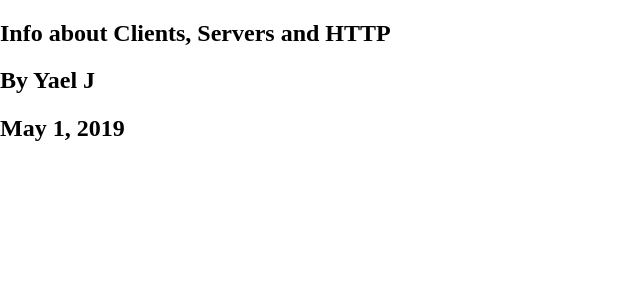
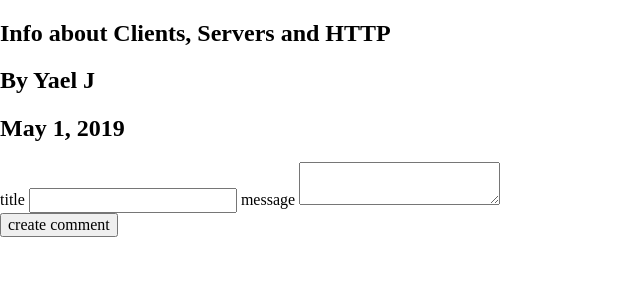
Before and after one commit to ynjacobs/blog-app, a Django app: page /home/2 in a window 1280 px wide. Shown: the top 300 px of the page, without its empty margins (0-640 px from the left). Run offline with Django 3.2, Linux system fonts and the light colour scheme; data comes from the database, SQL or seed files in the repository; both versions use the stored data as it was after the commit.

Commit message:
can add comments

```diff
--- a/blog/models.py
+++ b/blog/models.py
@@ -6,3 +6,10 @@ class Article(models.Model):
    draft = models.BooleanField(default=True)
    published_date = models.DateField(blank=True, null=True)
    author = models.CharField(max_length=255)
+
+
+class Comment(models.Model):
+  name = models.CharField(max_length=255)
+  created_at = models.DateTimeField(auto_now_add=True)
+  message = models.TextField()
+  article = models.ForeignKey(Article, on_delete=models.CASCADE, related_name='comments')
--- a/blog/templates/home.html
+++ b/blog/templates/home.html
@@ -18,7 +18,7 @@
 </ul> -->
 {% for article in articles %}
 
-  <a href="{% url 'post_message' id=article.pk %}">
+  <a href="{% url 'post_details' id=article.pk %}">
     <p>
       <h2>{{ article.title }}</h2>
       {{ article.body }}
--- a/blog/templates/post.html
+++ b/blog/templates/post.html
@@ -5,4 +5,44 @@
 <h2>By {{post.author}}</h2>
 <h2> {{ post.published_date }}</h2>
 
+<ul>
+    {% for comment in post.comments.all %}
+        <li>
+            <p>{{ comment.name }}</p>
+            <p>{{ comment.message }}</p>
+        </li>
+    {% endfor %}
+</ul>
+
+<form action="{% url 'create_comment' %}" method="post">
+    {% csrf_token %}
+    <input type="hidden" name="article" value="{{ post.pk }}">
+
+    <div class="field" class="field">
+
+        <label for="comment_title">title</label>
+        <input id="comment_title" type="text" name="comment_title">
+
+        <label for="comment_message">message</label>
+        <textarea id="comment_message" name="comment_message"></textarea>
+    </div>
+
+    <div class="field">
+
+        <button type="submit">
+            <span>create comment</span>
+        </button>
+    </div>
+</form>
+
+
+<ul>
+    {% for comment in article.comments.all %}
+
+    <li>{{ comment.message }}</li>
+
+    {% endfor %}
+</ul>
+
+
 {% endblock %}
--- a/blog/urls.py
+++ b/blog/urls.py
@@ -22,5 +22,7 @@ from blog.views import *
 urlpatterns = [
     path('home/', home_page),
     path('admin/', admin.site.urls),
-    path('home/<int:id>', page_details, name='post_message'),
+    path('home/<int:id>', post_details, name='post_details'),
+    path('comments/new', create_comment, name='create_comment'),
+
 ]
--- a/blog/views.py
+++ b/blog/views.py
@@ -1,6 +1,6 @@
 from django.http import HttpResponse, HttpResponseRedirect
-from django.shortcuts import render
-from blog.models import Article
+from django.shortcuts import render, redirect
+from blog.models import Article, Comment
 
 
 def home_page(request):
@@ -9,7 +9,19 @@ def home_page(request):
     })
 
 
-def page_details(request, id):
+def post_details(request, id):
     return render(request, 'post.html', {
         'post': Article.objects.get(pk=id)
     })
+
+def create_comment(request):
+    comment_title = request.POST['comment_title']
+    comment_msg = request.POST['comment_message']
+
+    post_id = request.POST['article']
+    article = Article.objects.get(id=post_id)
+
+    comment = Comment(name=comment_title, message=comment_msg, article=article)
+    comment.save()
+
+    return redirect('post_details', id=post_id)
```
Also changed, not shown: blog/migrations/0002_auto_20190528_2116.py (added), db.sqlite3.
